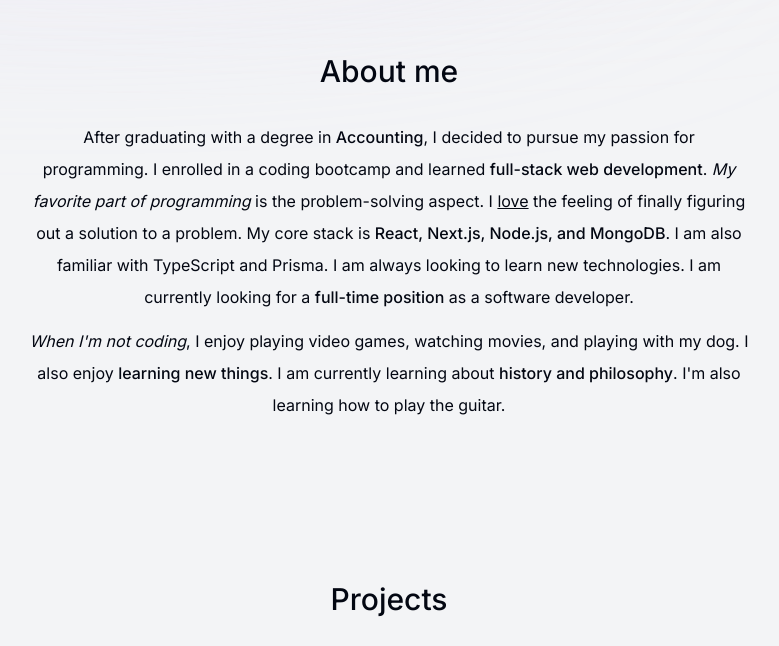
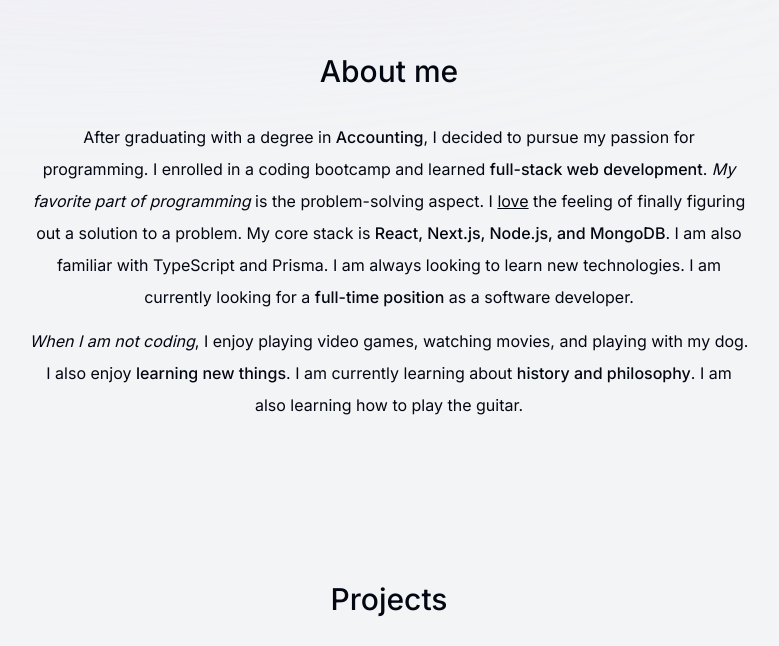
Before and after one commit to unnikrishnanNam/Portfolio, a Next.js app: page / in a window 1280 px wide. Shown: the part 731-1377 px from the top of the page, without its empty margins (251-1030 px from the left). Built offline with nearby package versions, Linux system fonts and the light colour scheme.

Commit message:
Fix grammar and update text in About and Intro components

```diff
--- a/components/About.tsx
+++ b/components/About.tsx
@@ -39,11 +39,11 @@
       </p>
 
       <p>
-        <span className="italic">When I'm not coding</span>, I enjoy playing
+        <span className="italic">When I am not coding</span>, I enjoy playing
         video games, watching movies, and playing with my dog. I also enjoy{" "}
         <span className="font-medium">learning new things</span>. I am currently
         learning about{" "}
-        <span className="font-medium">history and philosophy</span>. I'm also
+        <span className="font-medium">history and philosophy</span>. I am also
         learning how to play the guitar.
       </p>
     </motion.section>
--- a/components/Intro.tsx
+++ b/components/Intro.tsx
@@ -57,7 +57,7 @@
         initial={{ opacity: 0, y: 100 }}
         animate={{ opacity: 1, y: 0 }}
       >
-        <span className="font-bold">Unnikrishnan Namboothiri.</span> I'm an
+        <span className="font-bold">Unnikrishnan Namboothiri.</span> I am an
         aspiring <span className="font-bold">full-stack developer</span> with{" "}
         <span className="font-bold">5 years</span> of experience. I enjoy
         building <span className="">sites & apps</span>.
```
